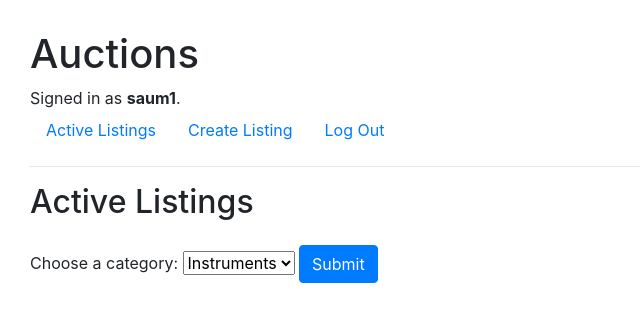
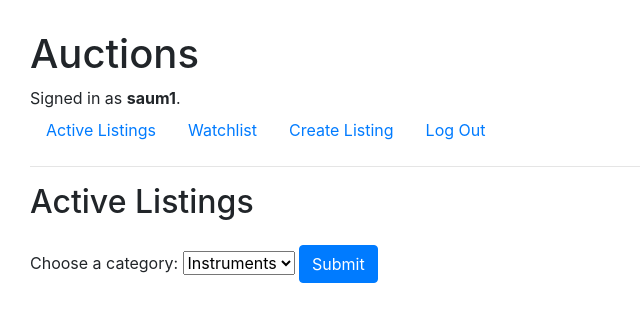
Before and after one commit to sam-aum/Commerce-Project-2, a Django app: page / in a window 1280 px wide. Shown: the top 313 px of the page, without its empty margins (0-640 px from the left). Run offline with Django 3.2, Linux system fonts and the light colour scheme; a user stored in the database is signed in; data comes from the database, SQL or seed files in the repository; both versions use the stored data as it was after the commit; some libraries are stand-ins or nearby versions.

Commit message:
watchlist page added

```diff
--- a/auctions/templates/auctions/layout.html
+++ b/auctions/templates/auctions/layout.html
@@ -22,6 +22,9 @@
             </li>
             {% if user.is_authenticated %}
                 <li class="nav-item">
+                    <a class="nav-link" href="{% url 'watchlist' %}">Watchlist</a>
+                </li>
+                <li class="nav-item">
                     <a class="nav-link" href="{% url 'create' %}">Create Listing</a>
                 </li>
                 <li class="nav-item">
--- a/auctions/urls.py
+++ b/auctions/urls.py
@@ -12,4 +12,5 @@ urlpatterns = [
     path("listing/<int:id>", views.listing, name="listing"),
     path("removeWatchList/<int:id>", views.removeWatchList, name="removeWatchList"),
     path("addWatchList/<int:id>", views.addWatchList, name="addWatchList"),
+    path("watchlist", views.watchListDisplay, name="watchlist"),
 ]
--- a/auctions/views.py
+++ b/auctions/views.py
@@ -15,11 +15,20 @@ def listing(request, id):
         "itemInList": itemInList
     })
 
+def watchListDisplay(request):
+    currentUser = request.user
+    listings = currentUser.listingWatchlist.all()
+    return render(request, "auctions/watchlist.html", {
+        "listings": listings
+    })
+
+
 def removeWatchList(request, id):
     listingData = Listing.objects.get(pk=id)
     currentUser = request.user
     listingData.watchlist.remove(currentUser)
-    return HttpResponseRedirect(reverse("listing",args=(id, )))
+    return HttpResponseRedirect(reverse("listing", args=(id, )))
+
 
 def addWatchList(request, id):
     listingData = Listing.objects.get(pk=id)
```
Also changed, not shown: db.sqlite3.
